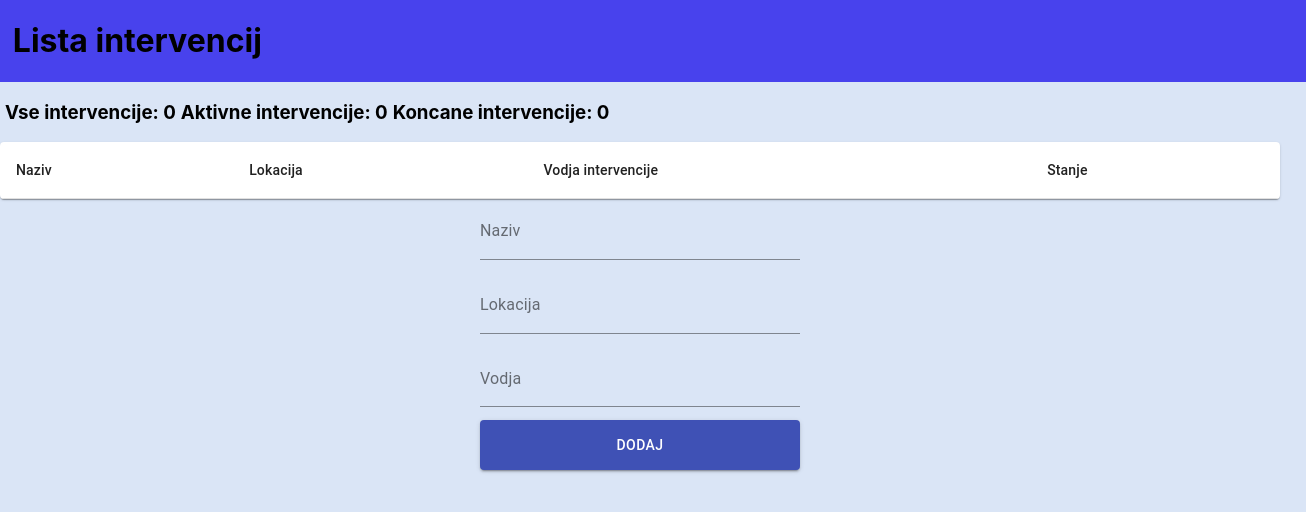
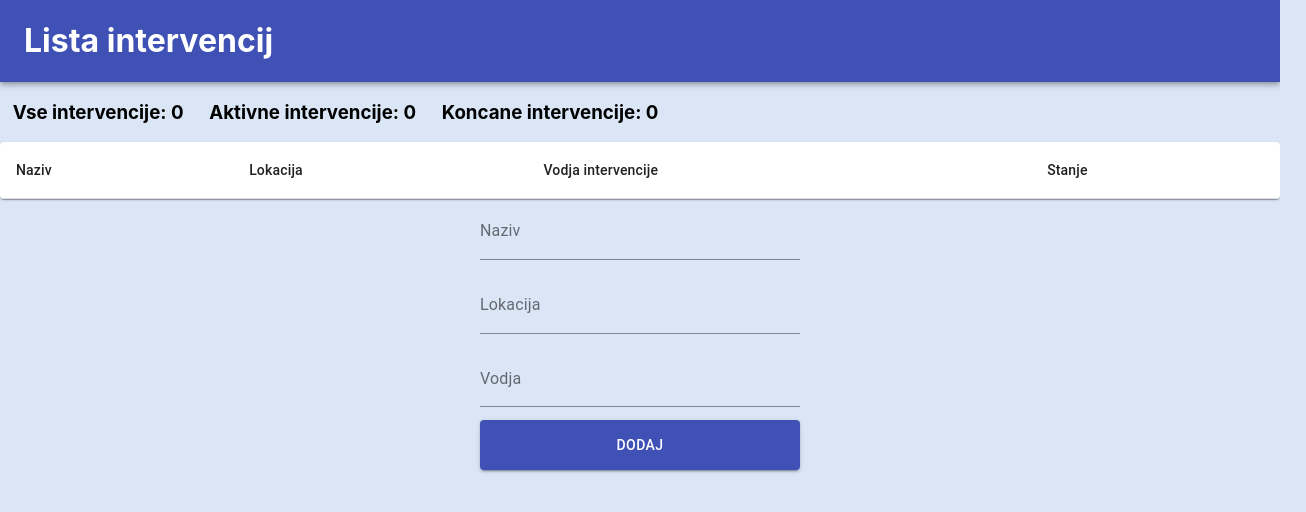
Before and after one commit to febo99/projekt-inova, a React (Create React App) app: page / in a window 1280 px wide. Shown: the top 512 px of the page, 1306 px wide, since content can reach past the window. Built offline with nearby package versions, Linux system fonts and the light colour scheme.

Commit message:
Better use of material UI

```diff
--- a/src/components/InfoHeader/InfoHeader.tsx
+++ b/src/components/InfoHeader/InfoHeader.tsx
@@ -1,7 +1,8 @@
+import { AppBar, Toolbar, Box } from '@material-ui/core';
 import { Observer } from 'mobx-react-lite';
 import * as React from 'react';
 import InterventionsContext from '../../contexts/InterventionsContext';
-import { Container, HeaderDiv, Information } from '../../styles/Styles';
+import { H3 } from '../../styles/Styles';
 
 interface IInfoHeaderProps {}
 
@@ -11,18 +12,20 @@ const InfoHeader: React.FC<IInfoHeaderProps> = () => {
   return (
     <Observer>
       {() => (
-        <Container>
-          <HeaderDiv>
-            <h1>Lista intervencij</h1>
-          </HeaderDiv>
-          <Information>
-            <h3>Vse intervencije: {store?.interventions.length}</h3>
-            <h3>Aktivne intervencije: {store?.numberOfActiveInterventions}</h3>
-            <h3>
+        <div>
+          <AppBar position="relative">
+            <Toolbar>
+              <h1>Lista intervencij</h1>
+            </Toolbar>
+          </AppBar>
+          <Box display="flex">
+            <H3>Vse intervencije: {store?.interventions.length}</H3>
+            <H3>Aktivne intervencije: {store?.numberOfActiveInterventions}</H3>
+            <H3>
               Koncane intervencije: {store?.numberOfCompletedInterventions}
-            </h3>
-          </Information>
-        </Container>
+            </H3>
+          </Box>
+        </div>
       )}
     </Observer>
   );
--- a/src/styles/Styles.tsx
+++ b/src/styles/Styles.tsx
@@ -1,4 +1,8 @@
 import styled from 'styled-components';
+
+export const H3 = styled.h3`
+  padding: 0 1%;
+`;
 
 export const Container = styled.div`
   height: 100%;
```
